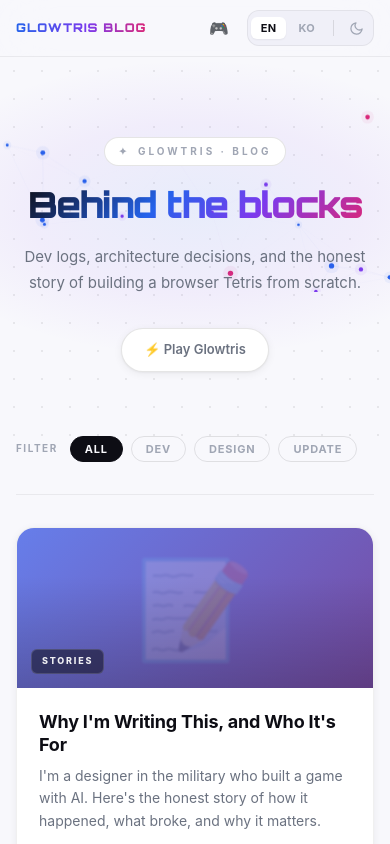
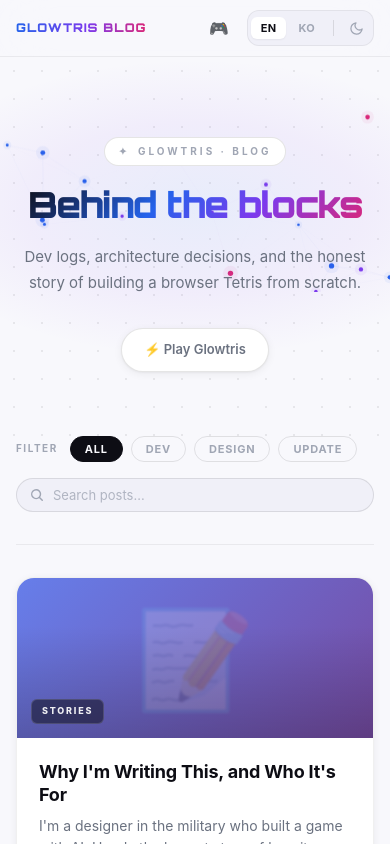
Before and after one commit to sorrysungkwon/glowtris-blog, a Next.js app: page / in a window 390 px wide. Shown: the top 844 px of the page. Built offline with nearby package versions, Linux system fonts and the light colour scheme; a web font is replaced by a local one.

Commit message:
feat: add blog post search bar with dynamic filter support

```diff
--- a/app/globals.css
+++ b/app/globals.css
@@ -376,14 +376,100 @@
 
 /* ─── Filter bar — Gestalt: Similarity + Proximity ───────────────────────── */
 /* All filter buttons share the same shape/size (similarity); tightly grouped (proximity) */
-.filter-section {
-  display: flex;
-  align-items: center;
-  gap: var(--space-2);
-  flex-wrap: wrap;
+.filter-container {
+  display: flex;
+  align-items: center;
+  justify-content: space-between;
+  gap: var(--space-4);
   padding-bottom: var(--space-8);
   border-bottom: 1px solid var(--border);
   margin-bottom: var(--space-8);
+  flex-wrap: wrap;
+}
+.filter-section {
+  display: flex;
+  align-items: center;
+  gap: var(--space-2);
+  flex-wrap: wrap;
+}
+/* Search input wrapper styles */
+.search-section {
+  display: flex;
+  align-items: center;
+}
+.search-input-wrapper {
+  position: relative;
+  display: flex;
+  align-items: center;
+  width: 240px;
+}
+.search-icon {
+  position: absolute;
+  left: 14px;
+  width: 14px;
+  height: 14px;
+  color: var(--text-faint);
+  pointer-events: none;
+  transition: color var(--t-fast);
+}
+.search-input {
+  width: 100%;
+  padding: 8px 36px 8px 36px;
+  font-family: var(--font-body);
+  font-size: 13px;
+  color: var(--text-primary);
+  background: var(--surface-2);
+  border: 1px solid var(--border-hi);
+  border-radius: var(--r-full);
+  outline: none;
+  transition: all var(--t-fast) var(--ease-out);
+}
+.search-input::placeholder {
+  color: var(--text-faint);
+  opacity: 0.8;
+}
+.search-input:focus {
+  border-color: var(--cyan);
+  background: var(--surface);
+  box-shadow: 0 0 0 3px rgba(0, 200, 255, 0.15);
+}
+.search-input:focus + .search-icon {
+  color: var(--cyan);
+}
+[data-theme="light"] .search-input:focus {
+  box-shadow: 0 0 0 3px rgba(37, 99, 235, 0.15);
+}
+.search-clear-btn {
+  position: absolute;
+  right: 12px;
+  width: 18px;
+  height: 18px;
+  border-radius: var(--r-full);
+  background: var(--surface-3);
+  color: var(--text-muted);
+  border: none;
+  font-size: 12px;
+  display: flex;
+  align-items: center;
+  justify-content: center;
+  cursor: pointer;
+  line-height: 1;
+  padding: 0;
+  transition: all var(--t-fast);
+}
+.search-clear-btn:hover {
+  background: var(--border-hi);
+  color: var(--text-primary);
+}
+@media (max-width: 640px) {
+  .filter-container {
+    flex-direction: column;
+    align-items: stretch;
+    gap: var(--space-4);
+  }
+  .search-input-wrapper {
+    width: 100%;
+  }
 }
 .filter-label {
   font-size: 10px;
--- a/components/PostGrid.tsx
+++ b/components/PostGrid.tsx
@@ -13,21 +13,38 @@
 
 export default function PostGrid({ posts, lang }: Props) {
   const [active, setActive] = useState('ALL')
+  const [searchQuery, setSearchQuery] = useState('')
 
   const available = ALL_CATEGORIES.filter(
     c => c === 'ALL' || posts.some(p => p.category === c)
   )
 
-  const filtered = active === 'ALL' ? posts : posts.filter(p => p.category === active)
+  const filtered = posts.filter(p => {
+    const matchesCategory = active === 'ALL' || p.category === active
 
+    const query = searchQuery.trim().toLowerCase()
+    if (!query) return matchesCategory
+
+    const titleMatch = (p.title || '').toLowerCase().includes(query) || (p.title_ko || '').toLowerCase().includes(query)
+    const descMatch = (p.description || '').toLowerCase().includes(query) || (p.description_ko || '').toLowerCase().includes(query)
+    const slugMatch = (p.slug || '').toLowerCase().includes(query)
+    const catMatch = (p.category || '').toLowerCase().includes(query)
+
+    return matchesCategory && (titleMatch || descMatch || slugMatch || catMatch)
+  })
+
+  // Disable featured layout when a search query is active
+  const hasSearch = searchQuery.trim().length > 0
   const featuredPost =
-    active === 'ALL' ? (filtered.find(p => p.featured) ?? filtered[0]) : null
+    !hasSearch && active === 'ALL' ? (filtered.find(p => p.featured) ?? filtered[0]) : null
+
   const rest = featuredPost
     ? filtered.filter(p => p.slug !== featuredPost.slug)
     : filtered
 
   return (
     <>
+      <div className="filter-container">
         {/* Filter bar — Gestalt: similarity (all buttons identical shape/weight) */}
         <div className="filter-section">
           <span className="filter-label">Filter</span>
@@ -35,11 +52,52 @@
             <button
               key={cat}
               className={`filter-btn${active === cat ? ' active' : ''}`}
-            onClick={() => setActive(cat)}
+              onClick={() => {
+                setActive(cat)
+              }}
             >
               {cat}
             </button>
           ))}
+        </div>
+
+        {/* Search bar */}
+        <div className="search-section">
+          <div className="search-input-wrapper">
+            <svg
+              className="search-icon"
+              xmlns="http://www.w3.org/2000/svg"
+              fill="none"
+              viewBox="0 0 24 24"
+              strokeWidth="2.5"
+              stroke="currentColor"
+            >
+              <path
+                strokeLinecap="round"
+                strokeLinejoin="round"
+                d="M21 21l-5.197-5.197m0 0A7.5 7.5 0 105.196 5.196a7.5 7.5 0 0010.637 10.637z"
+              />
+            </svg>
+            <input
+              type="text"
+              className="search-input"
+              value={searchQuery}
+              onChange={e => setSearchQuery(e.target.value)}
+              placeholder={lang === 'ko' ? '포스트 검색...' : 'Search posts...'}
+              aria-label="Search posts"
+            />
+            {searchQuery && (
+              <button
+                className="search-clear-btn"
+                onClick={() => setSearchQuery('')}
+                aria-label="Clear search"
+                title="Clear search"
+              >
+                ×
+              </button>
+            )}
+          </div>
+        </div>
       </div>
 
       {/* Post grid — common fate: all cards share same hover behavior */}
@@ -49,7 +107,11 @@
           <PostCard key={post.slug} post={post} lang={lang} />
         ))}
         {filtered.length === 0 && (
-          <p className="grid-empty">No posts in this category yet.</p>
+          <p className="grid-empty">
+            {lang === 'ko'
+              ? '검색 결과와 일치하는 포스트가 없습니다.'
+              : 'No posts match your search.'}
+          </p>
         )}
       </div>
     </>
```
Lines whose indentation alone changed are shown as unchanged.
